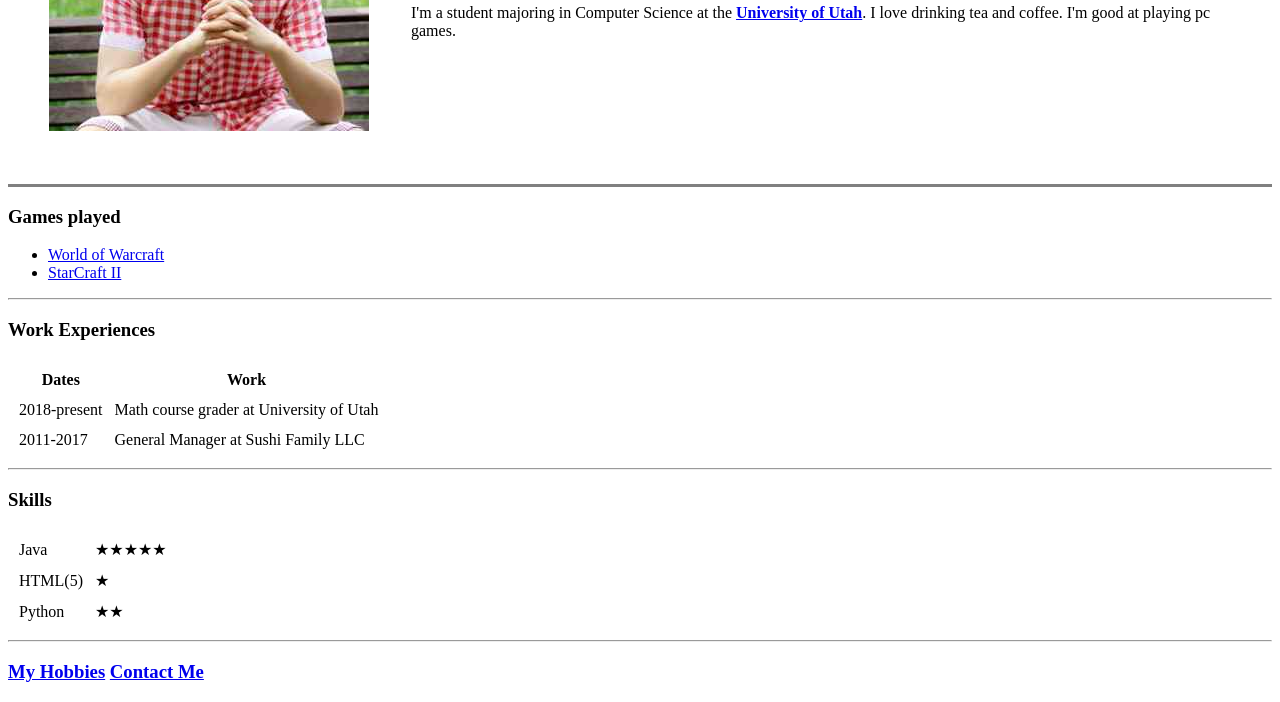
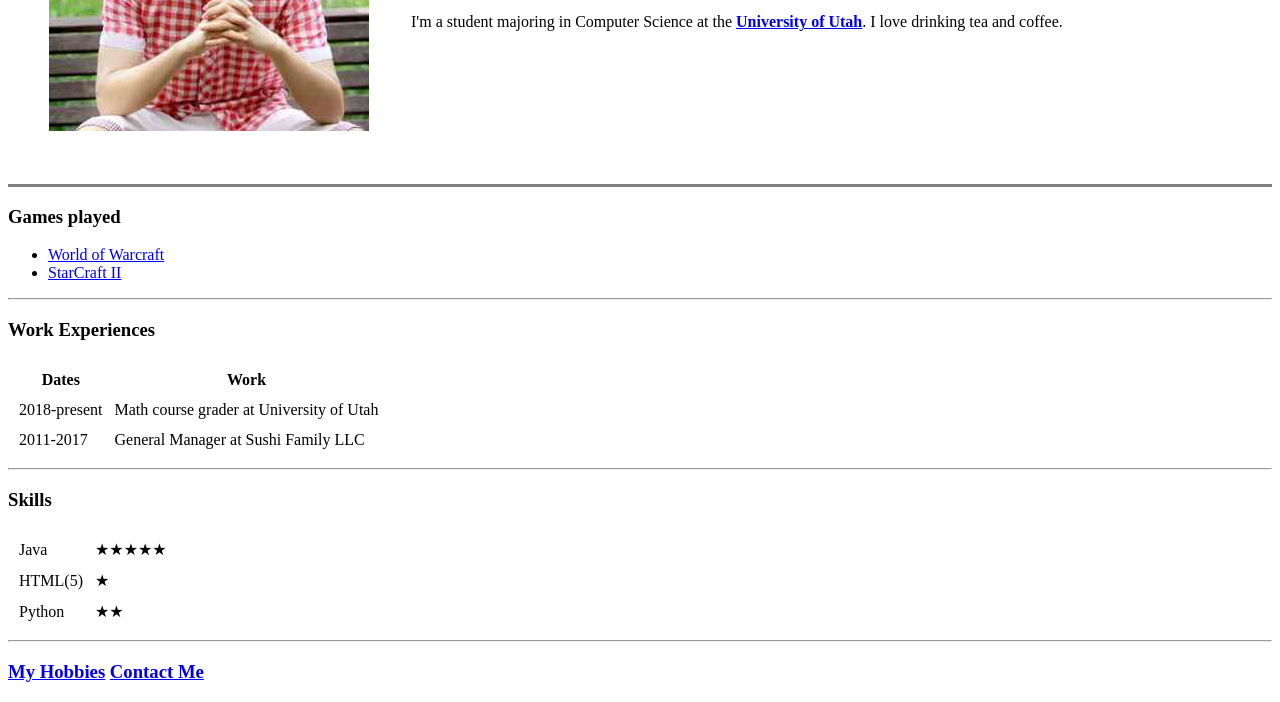
Before and after one commit to HarryW4080/web-development-course, a plain HTML site: page index.html in a window 1280 px wide. Shown: the part 238-940 px from the top of the page. Drawn offline with Linux system fonts and the light colour scheme.

Commit message:
Add files via upload

```diff
--- a/index.html
+++ b/index.html
@@ -15,7 +15,7 @@
         <p><em>Student of the <strong>Web Development Course.</strong></em></p>
         <p>I'm a student majoring in Computer Science at
           the <strong><a href="https://www.utah.edu/">University of Utah</a></strong>.
-          I love drinking tea and coffee. I'm good at playing pc games.</p>
+          I love drinking tea and coffee.</p>
       </td>
     </tr>
   </table>
```
